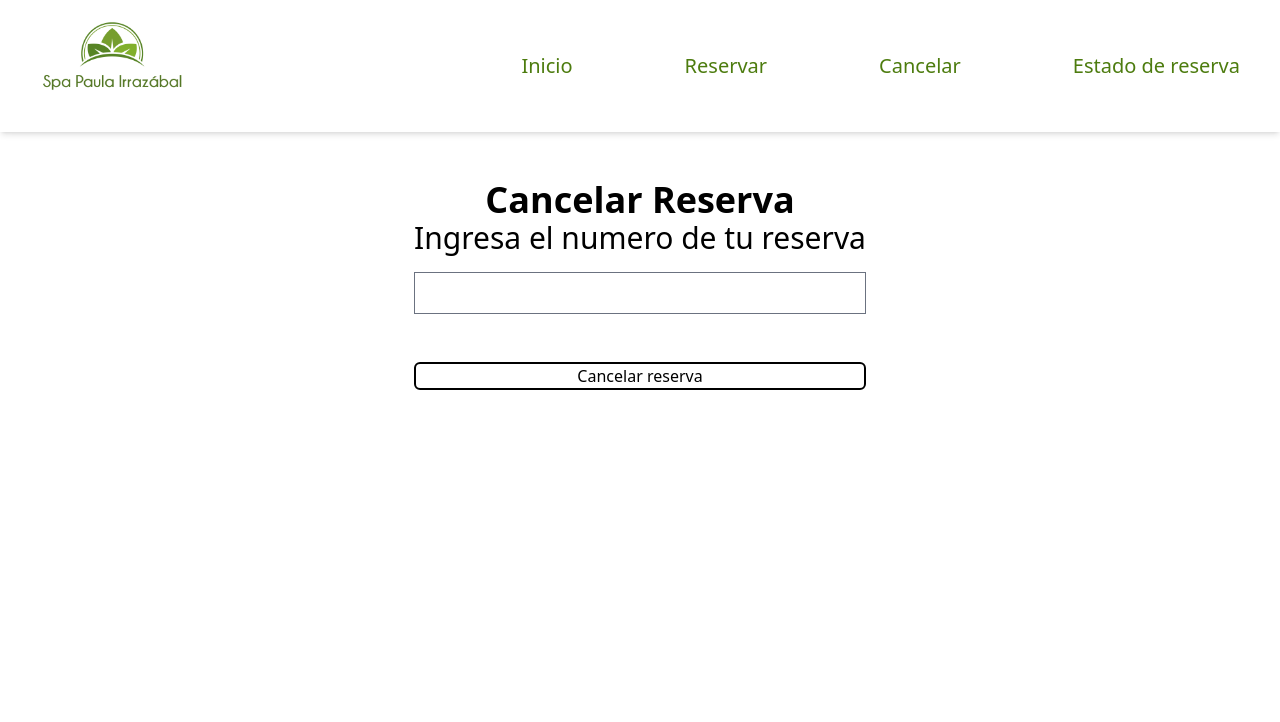
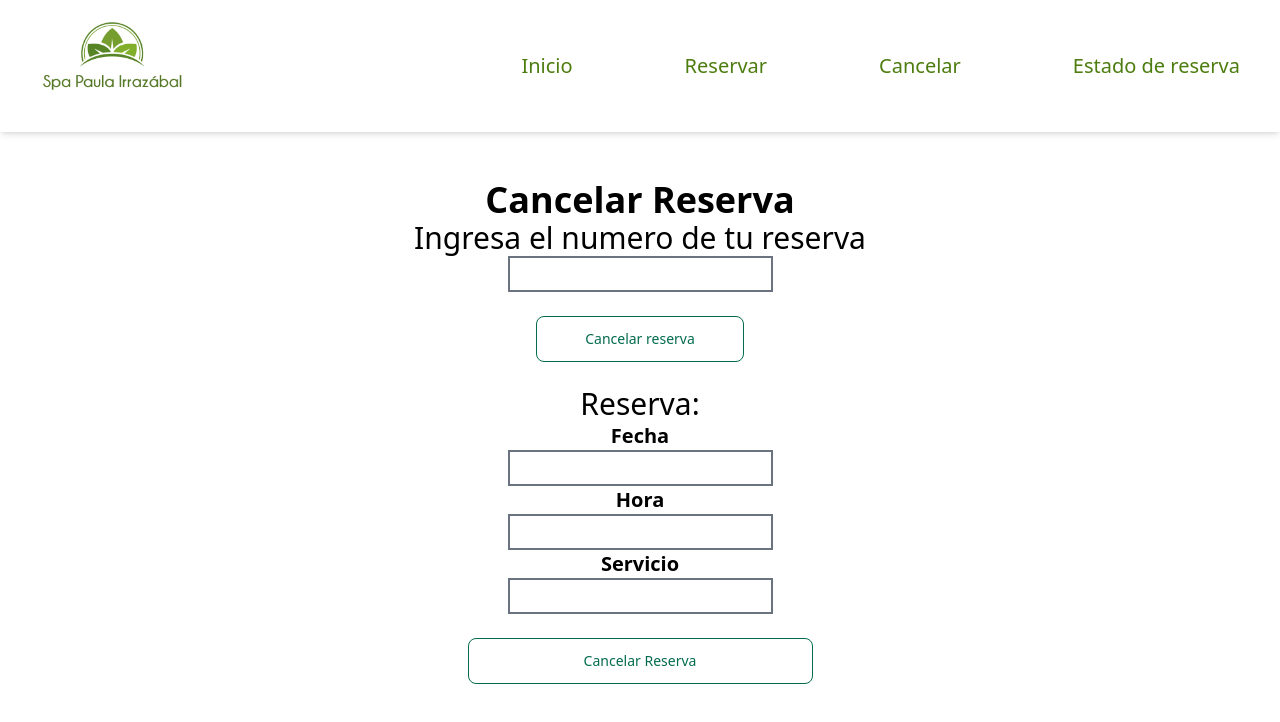
Before and after one commit to Pepinosky/Agenda-Spa, a React (Create React App) app: page /cancellation in a window 1280 px wide. Shown: the top 722 px of the page. Built offline with nearby package versions, Linux system fonts and the light colour scheme.

Commit message:
cancel, status components added

```diff
--- a/src/components/layout/Input.jsx
+++ b/src/components/layout/Input.jsx
@@ -9,7 +9,7 @@ export default function Input({ type, labelText, onChange }) {
                     {labelText}
                     <input
                         type={type}
-                        className="cursor-pointer border-2 border-solid px-2 py-1"
+                        className="cursor-pointer border-2 border-solid px-2  py-1"
                         onChange={onChange}
                     />
                 </label>
--- /dev/null
+++ b/src/components/layout/SubTitle.jsx
@@ -0,0 +1,7 @@
+export default function Title({ text }) {
+    return (
+        <>
+            <h6 className="font-light sm:text-2xl md:text-3xl">{text}</h6>
+        </>
+    )
+}
--- /dev/null
+++ b/src/components/layout/Title.jsx
@@ -0,0 +1,9 @@
+export default function Title({ text }) {
+    return (
+        <>
+            <h1 className="text-2xl font-bold sm:text-3xl md:text-4xl">
+                {text}
+            </h1>
+        </>
+    )
+}
--- /dev/null
+++ b/src/components/pages/Cancellation/components/Confimation.jsx
@@ -0,0 +1,22 @@
+import Button from '../../../layout/Button'
+import Input from '../../../layout/Input'
+import SubTitle from '../../../layout/SubTitle'
+export default function Confirmation({ visibility }) {
+    return (
+        <>
+            <div
+                className={`flex flex-col text-center text-xl font-medium ${visibility} `}
+            >
+                <SubTitle text={'Reserva: '} />
+                <Input labelText={' Fecha'} />
+                <Input labelText={' Hora'} />
+                <Input labelText={' Servicio'} />
+                <Button
+                    text={'Cancelar Reserva'}
+                    type={'button'}
+                    className={'text-xl'}
+                />
+            </div>
+        </>
+    )
+}
--- /dev/null
+++ b/src/components/pages/Cancellation/components/Form.jsx
@@ -0,0 +1,12 @@
+import SubTitle from '../../../layout/SubTitle'
+import Input from '../../../layout/Input'
+import Button from '../../../layout/Button'
+export default function Form() {
+    return (
+        <>
+            <SubTitle text={' Ingresa el numero de tu reserva'} />
+            <Input type={'text'} />
+            <Button text={'Cancelar reserva'} />
+        </>
+    )
+}
--- a/src/components/pages/Cancellation/index.jsx
+++ b/src/components/pages/Cancellation/index.jsx
@@ -1,20 +1,20 @@
+import Title from '../../layout/Title'
+import SubTitle from '../../layout/SubTitle'
+
+import Button from '../../layout/Button'
+import Form from './components/Form'
+import Confirmation from './components/Confimation'
 const Cancellation = () => {
     return (
-        <div className='w-full h-full py-44 px-4'>
-           <div className="mx-auto">
-                <div className="md:flex  flex-col items-center content-center justify-center p-1 text-center sm:text-left">
-                <h1 className=' md:text-4xl sm:text-3xl text-2xl font-bold  '>Cancelar Reserva</h1>
-                <form action="">
-                <label className='' >
-                        <span className='md:text-3xl sm:text-2xl font-light'>Ingresa el numero de tu reserva</span>
-                        <br />
-                        <input className='mt-4 form-input cursor-pointer w-full' type="text" />
-
-                </label>
-                <button className=' text-center border-2 border-black rounded-md hover:bg-black hover:text-lime-500 hover:p-4 duration-500 mt-12 w-full '> Cancelar reserva</button>
-                </form>
+        <div className="h-full w-full py-44 px-4">
+            <div className="mx-auto">
+                <div className="flex-col  content-center items-center justify-center p-1 text-center sm:text-left md:flex">
+                    <Title text={'Cancelar Reserva'} />
+                    <Form />
+                    <Confirmation visibility={'visible'} />
                 </div>
-           </div>
-          </div>
-)}
-export default Cancellation;
+            </div>
+        </div>
+    )
+}
+export default Cancellation
--- a/src/components/pages/Reservation/index.jsx
+++ b/src/components/pages/Reservation/index.jsx
@@ -2,13 +2,12 @@ import React, { useEffect, useState } from 'react'
 import Preferences from './components/preferences'
 import Form from './components/form'
 import Schedules from './components/schedules'
-import { useForm } from 'react-hook-form'
-import { useNavigate, Link } from 'react-router-dom'
-import Button from '../../layout/Button'
+import Title from '../../layout/Title'
+import SubTitle from '../../layout/SubTitle'
+
 export default function Reservation() {
     const [isOpen, setIsOpen] = useState(false)
     const [visibility, setVisibility] = useState('invisible')
-    const navigate = useNavigate()
 
     const [formData, setFormData] = useState({
         numero_reserva: '',
@@ -20,24 +19,13 @@ export default function Reservation() {
         correo: '',
         telefono: '',
     })
-    const onSubmit = async (formData) => {
-        console.log(formData)
-        navigate('/')
-    }
 
     return (
         <div className="h-full w-full py-44 px-4">
             <div className=" mx-auto  ">
-                <form action="">
-                    <div className=" flex-col  content-center items-center justify-center p-1   text-center sm:text-left md:flex">
-                        <h1 className="text-2xl font-bold sm:text-3xl md:text-4xl">
-                            RESERVA DE HORAS
-                        </h1>
-
-                        <h6 className="font-light sm:text-2xl md:text-3xl">
-                            Selecciona segun tus preferencias
-                        </h6>
-
+                <div className=" flex flex-col  content-center items-center justify-center p-1  text-center sm:text-left md:flex">
+                    <Title text={'RESERVA DE HORAS'} />
+                    <SubTitle text={'Selecciona segun tus preferencias'} />
                     <Preferences
                         isOpen={isOpen}
                         setIsOpen={setIsOpen}
@@ -63,7 +51,6 @@ export default function Reservation() {
                         setFormData={setFormData}
                     />
                 </div>
-                </form>
             </div>
         </div>
     )
--- /dev/null
+++ b/src/components/pages/Status/components/Confimation.jsx
@@ -0,0 +1,17 @@
+import Button from '../../../layout/Button'
+import Input from '../../../layout/Input'
+import SubTitle from '../../../layout/SubTitle'
+export default function Confirmation({ visibility }) {
+    return (
+        <>
+            <div
+                className={`flex flex-col text-center text-xl font-medium ${visibility} `}
+            >
+                <SubTitle text={'Reserva: '} />
+                <Input labelText={' Fecha'} />
+                <Input labelText={' Hora'} />
+                <Input labelText={' Servicio'} />
+            </div>
+        </>
+    )
+}
--- /dev/null
+++ b/src/components/pages/Status/components/Form.jsx
@@ -0,0 +1,11 @@
+import SubTitle from '../../../layout/SubTitle'
+import Input from '../../../layout/Input'
+
+export default function Form() {
+    return (
+        <>
+            <SubTitle text={' Ingresa el numero de tu reserva'} />
+            <Input type={'text'} />
+        </>
+    )
+}
--- a/src/components/pages/Status/index.jsx
+++ b/src/components/pages/Status/index.jsx
@@ -1,4 +1,16 @@
-const Status = () => {
-
+import Title from '../../layout/Title'
+import Form from './components/Form'
+import Confirmation from './components/Confimation'
+export default function Status() {
+    return (
+        <div className="h-full w-full py-44 px-4">
+            <div className="mx-auto">
+                <div className="flex-col  content-center items-center justify-center p-1 text-center sm:text-left md:flex">
+                    <Title text={'Estado de Reserva'} />
+                    <Form />
+                    <Confirmation visibility={'visible'} />
+                </div>
+            </div>
+        </div>
+    )
 }
-export default Status;
```
Also changed, not shown: src/components/pages/Reservation/components/schedules.jsx (+0 -8 lines). Lines whose indentation alone changed are shown as unchanged.
